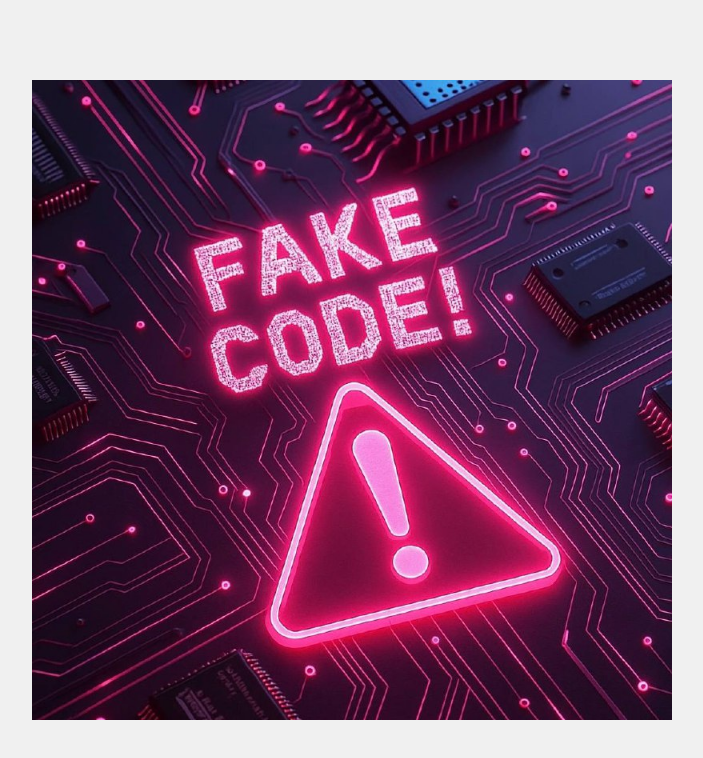
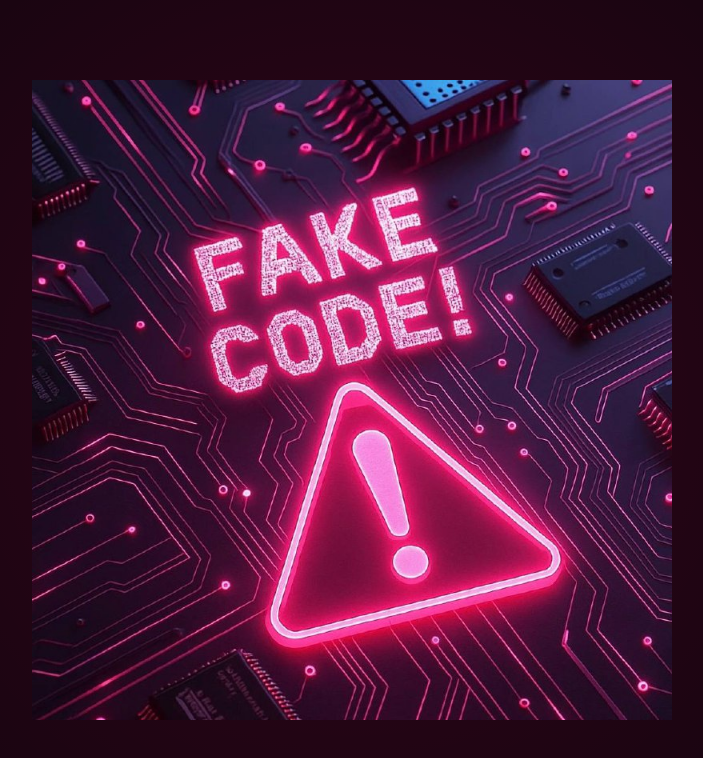
Before and after one commit to cococolastic3/security-training, a plain HTML site: page index.html in a window 1280 px wide. Shown: the whole page, without its empty margins (288-991 px from the left). Drawn offline with Linux system fonts and the light colour scheme.

Commit message:
Update index.html

```diff
--- a/index.html
+++ b/index.html
@@ -3,23 +3,22 @@
 <head>
     <title>تنبيه الأمان</title>
     <style>
-        /* هذا الكود يضمن أن الصورة تملأ الشاشة وتتوسطها */
         body {
             margin: 0;
             padding: 0;
-            background-color: #f0f0f0; /* لون خلفية فاتح */
+            /* تغيير لون الخلفية لمطابقة الصورة */
+            background-color: #1a0511; /* لون أساسي بنفسجي داكن جداً */
+            background-image: radial-gradient(circle at center, rgba(255, 0, 100, 0.1) 0%, rgba(0, 0, 0, 0) 70%); /* تأثير توهج خفيف */
             display: flex;
-            justify-content: center; /* توسيط أفقي */
-            align-items: center; /* توسيط عمودي */
-            min-height: 100vh; /* جعل الصفحة بارتفاع كامل الشاشة */
-            text-align: center; /* ضمان توسيط محتوى الصورة */
+            justify-content: center;
+            align-items: center;
+            min-height: 100vh;
+            text-align: center;
         }
         img {
-            /* تعديلات لضمان الحجم الكبير */
-            max-width: 90%; /* الصورة تأخذ 90% كحد أقصى من عرض الشاشة */
+            max-width: 90%;
             height: auto;
-            width: 80vh; /* جعل عرض الصورة 80% من ارتفاع الشاشة لضمان أن تكون كبيرة جداً */
-            /* إلغاء الإطار الأحمر الذي كان ظاهراً في الصورة المرسلة */
+            width: 80vh;
             border: none;
         }
     </style>
```
